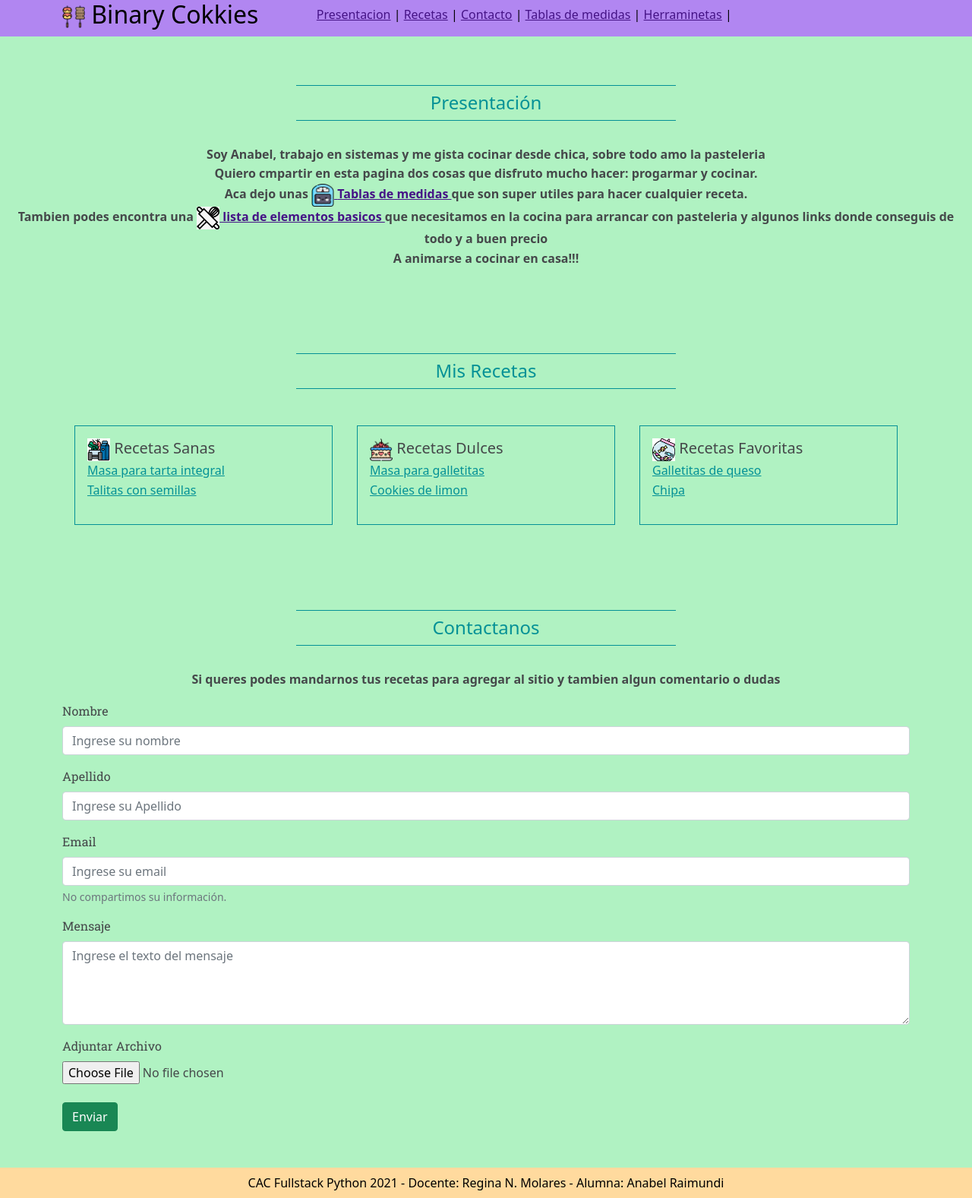
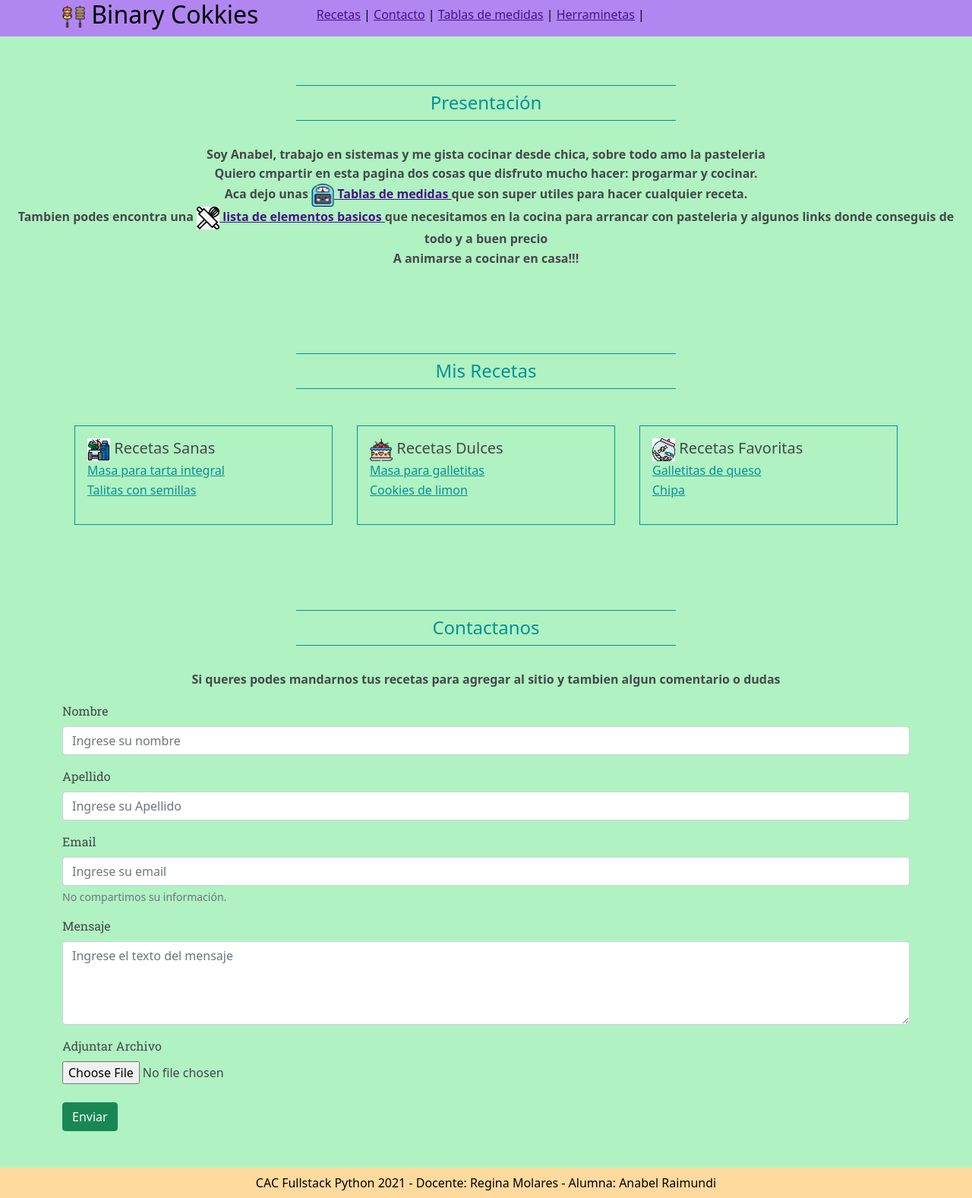
Before and after one commit to araimundi/recetasCocinaAni, a plain HTML site: page index.html in a window 1280 px wide. Shown: the whole page at 76% size. Drawn offline with Linux system fonts and the light colour scheme.

Commit message:
modificiones en el menu

```diff
--- a/index.html
+++ b/index.html
@@ -25,7 +25,7 @@
                 <h1> <img src="img/horno_pasteleria.ico" alt="hornito" width="30"> Binary Cokkies</h1>
                 <div >
                     <nav>
-                        <a href="#secPresentacion">Presentacion</a> |
+                       <!--<a href="#secPresentacion">Presentacion</a> |-->
                         <a href="#secRecetas">Recetas</a> |
                         <a href="#secContacto">Contacto</a> |
                         <a href="tablaMedidas.html">Tablas de medidas</a> |
@@ -156,7 +156,7 @@
 
 
     <footer >
-        CAC Fullstack Python 2021 - Docente: Regina N. Molares - Alumna: Anabel Raimundi
+        CAC Fullstack Python 2021 - Docente: Regina Molares - Alumna: Anabel Raimundi
     </footer>
 
 
```
Also changed, not shown: herramientasCocina.html (+2 -2 lines), tablaMedidas.html (+2 -2 lines).
